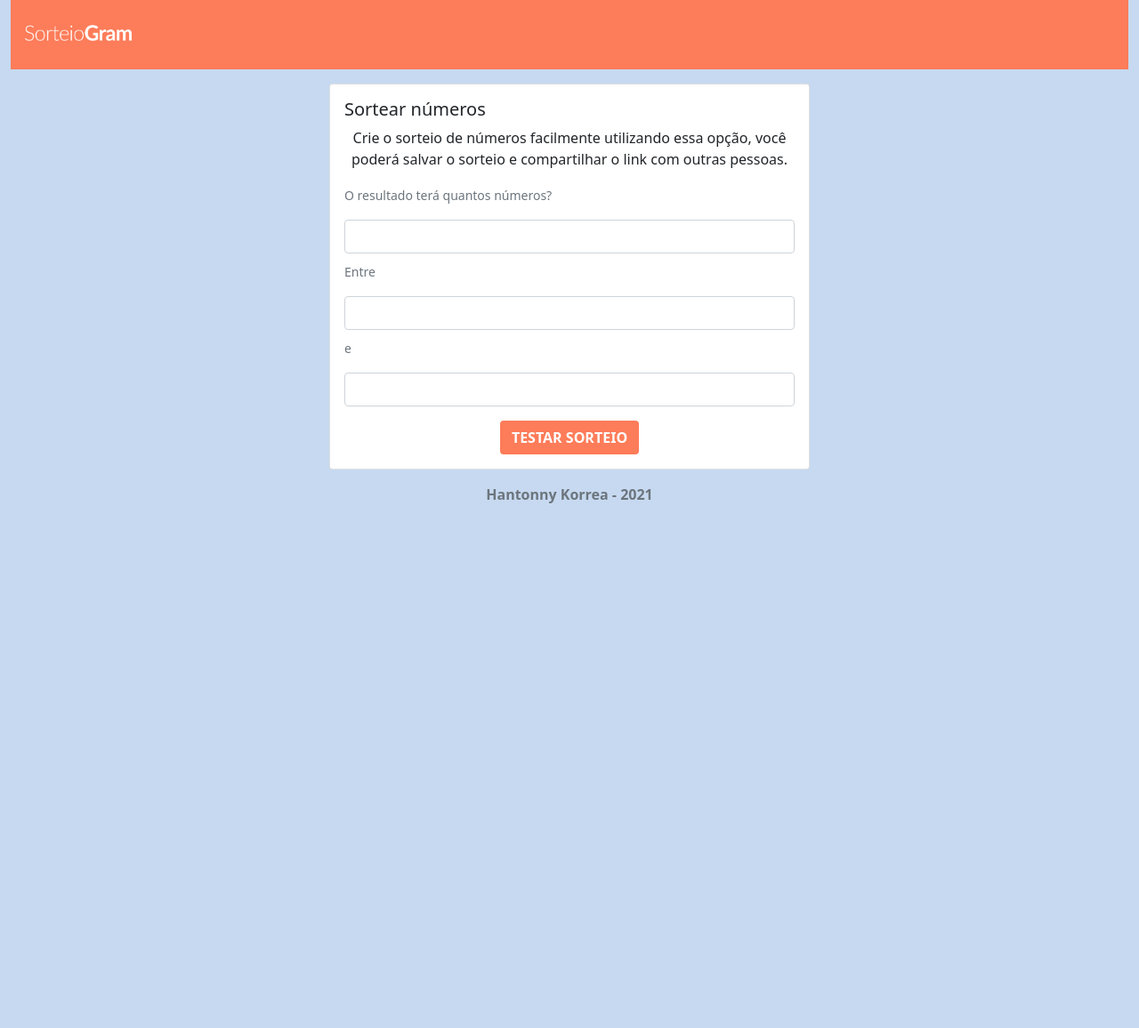
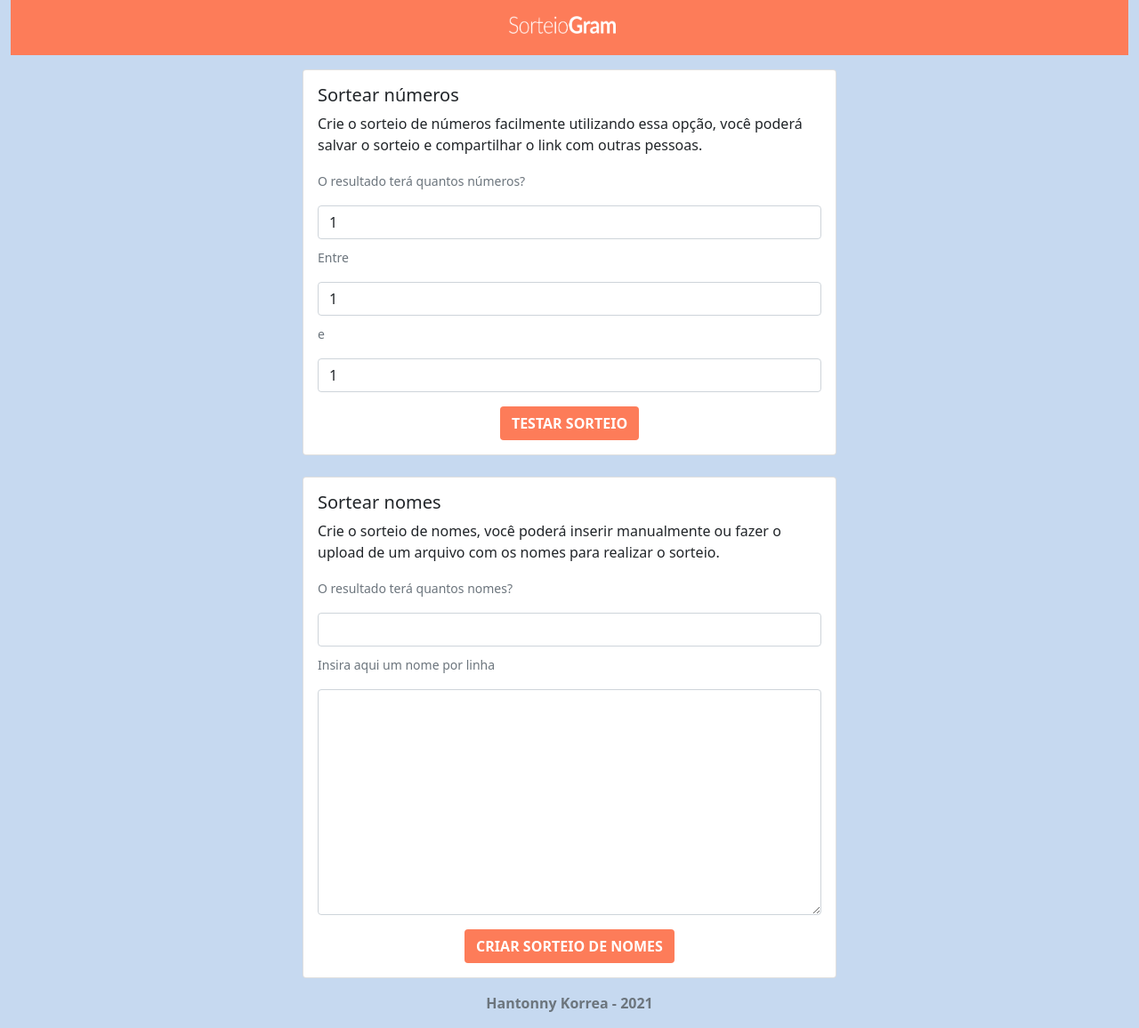
Before and after one commit to hantonny/dashboard, a Next.js app: page / in a window 1280 px wide. Shown: the whole page at 89% size. Before the commit the page ends 800 px from the top, so only its background shows below. Built offline with nearby package versions, Linux system fonts and the light colour scheme.

Commit message:
Verificacao de campos validos

```diff
--- a/src/pages/index.tsx
+++ b/src/pages/index.tsx
@@ -3,13 +3,12 @@
 
 import img from '../../public/sorteiogram.logo.png'
 
-
 export default function Home() {
   const numbers = [];
-  const [number1, setNumber1] = useState('');
-  const [number2, setNumber2] = useState('');
-  const [number3, setNumber3] = useState('');
-  const [result, setResult] = useState('') as any;
+  const [number1, setNumber1] = useState('1');
+  const [number2, setNumber2] = useState('1');
+  const [number3, setNumber3] = useState('1');
+  const [result, setResult] = useState<string>('');
 
   const handleNumber1 = (number1) => {
     setNumber1(number1.target.value);
@@ -30,28 +29,27 @@
     setResult(text);
   }
   var data = new Date();
-
   var year = data.getFullYear();
 
   return (
     <div className="container-fluid">
-      <nav className="navbar navbar-expand-lg" style={{ backgroundColor: '#fd7c59' }}>
-        <div className="navbar-brand p-3">
+      <nav className="navbar navbar-expand-lg justify-content-center" style={{ backgroundColor: '#fd7c59' }}>
+        <div className="navbar-brand p-2">
           <Image
             src={img}
             width={120}
-            height={18}
+            height={20}
           />
         </div>
       </nav>
       <div className="row">
         <div className="col-sm-12 d-flex justify-content-center mt-3">
-          <div className="card mb-3" style={{ maxWidth: '540px' }}>
+          <div className="card mb-3" style={{ maxWidth: '600px' }}>
             <div className="row">
               <div>
                 <div className="card-body">
                   <h5 className="card-title">Sortear números</h5>
-                  <p className="card-text text-center">Crie o sorteio de números facilmente utilizando essa opção, você poderá salvar o sorteio e compartilhar o link com outras pessoas.</p>
+                  <p className="card-text text-justify">Crie o sorteio de números facilmente utilizando essa opção, você poderá salvar o sorteio e compartilhar o link com outras pessoas.</p>
                   <p className="card-text"><small className="text-muted">O resultado terá quantos números?</small></p>
                   <input type="number" className="form-control" id="numberquant" name="number1" onChange={(number1) => handleNumber1(number1)} value={number1}></input>
                   <p className="card-text mt-2"><small className="text-muted">Entre</small></p>
@@ -59,10 +57,31 @@
                   <p className="card-text mt-2"><small className="text-muted">e</small></p>
                   <input type="number" className="form-control" id="number3" name="number3" onChange={(number3) => handleNumber3(number3)} value={number3}></input>
                   <div className="d-grid gap-2 d-md-flex justify-content-md-center mt-3">
-                    <button type="button" className="btn text-white fw-bold" style={{ backgroundColor: '#fd7c59' }} onClick={() => handleResult()}>TESTAR SORTEIO </button>
+                    <button type="button" className="btn text-white fw-bold" style={{ backgroundColor: '#fd7c59' }} onClick={() => handleResult()}>TESTAR SORTEIO</button>
                   </div>
                 </div>
-                {!result ? '' : <p className="p-2 fs-6 text-center fw-bold">Resultado: <br /><span className="text-muted fs-5">{result}</span></p>}
+                {
+                  result ? <p className="fs-6 text-center fw-bold ps-4 pe-4"><span className="text-muted fs-5 text-justify">{isNaN(parseInt(result)) ? <p className="text-danger">Preencha o formulário corretamente!</p> : result}</span></p> : !number1 ? <p className="text-center fw-bold"><span className="fs-5 text-danger">Preencha o formulário corretamente!</span></p> : ''
+                }
+              </div>
+            </div>
+          </div>
+        </div>
+        <div className="col-sm-12 d-flex justify-content-center mt-2">
+          <div className="card mb-3" style={{ maxWidth: '600px' }}>
+            <div className="row">
+              <div>
+                <div className="card-body">
+                  <h5 className="card-title">Sortear nomes</h5>
+                  <p className="card-text text-justify">Crie o sorteio de nomes, você poderá inserir manualmente ou fazer o upload de um arquivo com os nomes para realizar o sorteio.</p>
+                  <p className="card-text"><small className="text-muted">O resultado terá quantos nomes?</small></p>
+                  <input type="number" className="form-control" id="numberNomes" name="numberNomes"></input>
+                  <p className="card-text mt-2"><small className="text-muted">Insira aqui um nome por linha</small></p>
+                  <textarea name="" id="" cols={30} rows={10} className="form-control"></textarea>
+                  <div className="d-grid gap-2 d-md-flex justify-content-md-center mt-3">
+                    <button type="button" className="btn text-white fw-bold" style={{ backgroundColor: '#fd7c59' }}>CRIAR SORTEIO DE NOMES</button>
+                  </div>
+                </div>
               </div>
             </div>
           </div>
--- a/src/styles/global.css
+++ b/src/styles/global.css
@@ -3,6 +3,6 @@
     padding: 0;
     box-sizing: border-box;
 }
-body {
+body, nav, input, select{
     background-color: #c6d9f0;
 }
```
